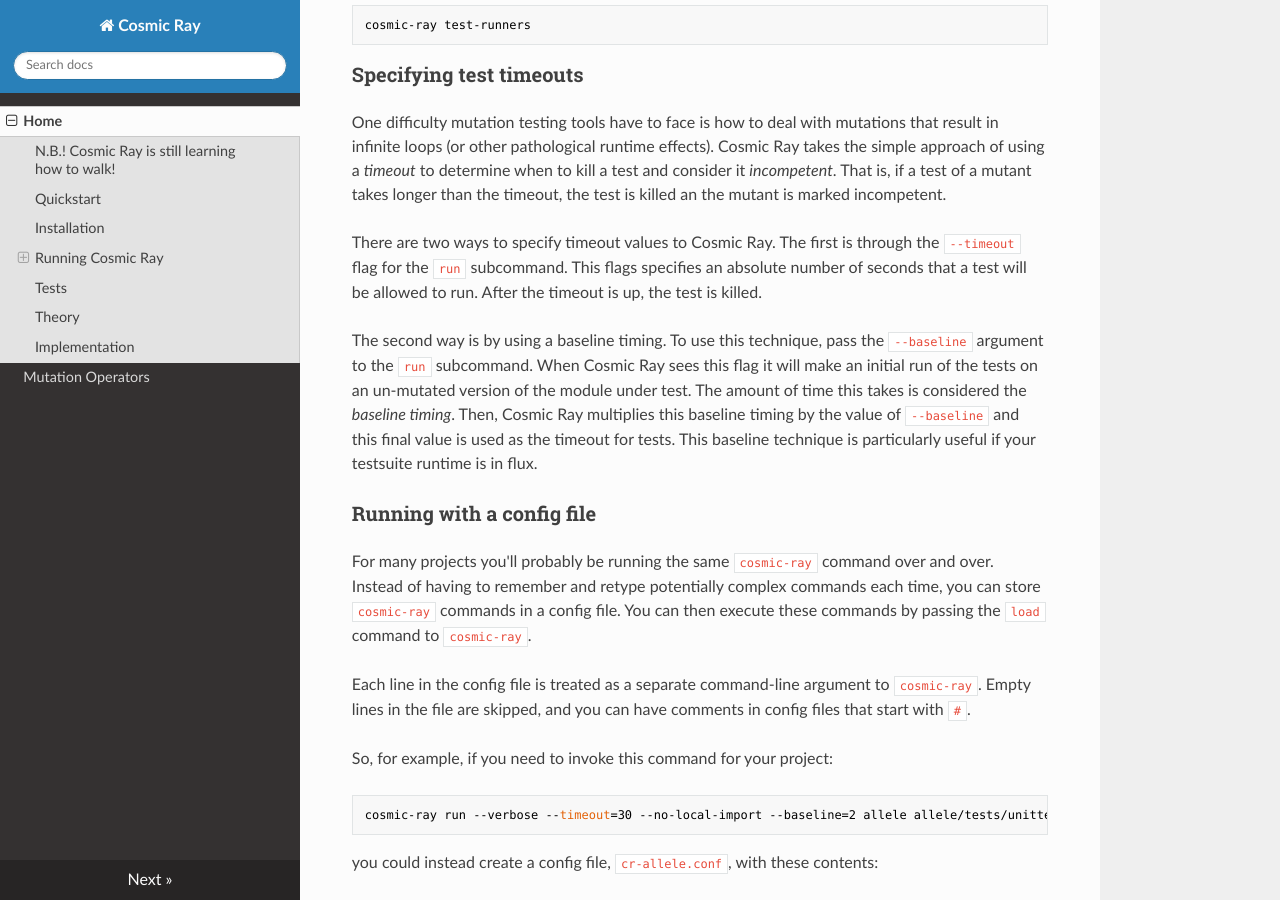
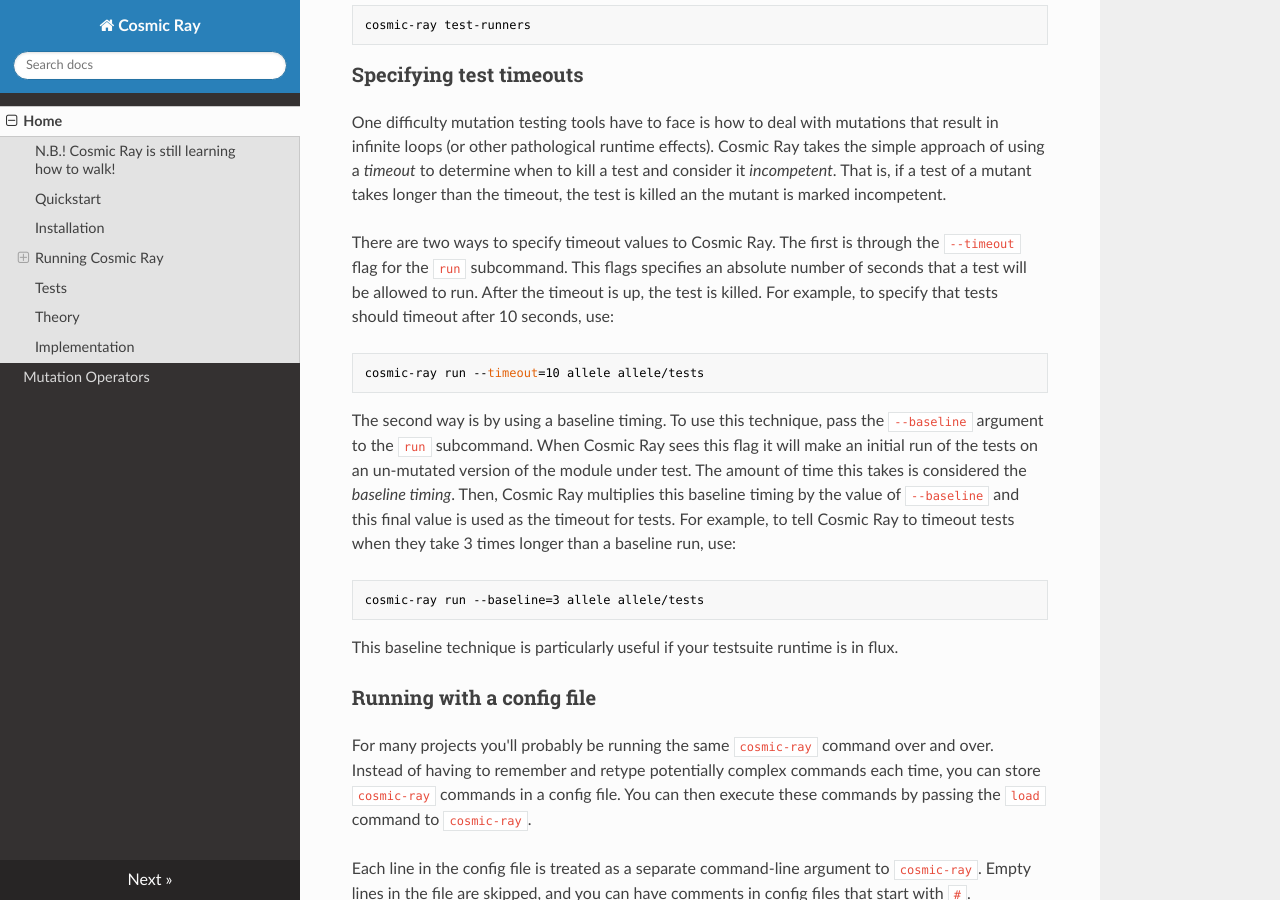
Before and after one commit to sixty-north/cosmic-ray, an MkDocs documentation site: the page built from docs/index.md, in a window 1280 px wide and 900 px high, scrolled down 1823 px. Built offline with MkDocs 1.6.1, drawn with Linux system fonts in a browser that asks for light colours; nearby versions of some CDN libraries; old or Windows-style settings are respelled for this version of MkDocs.

Commit message:
Added example command-lines for timeout section.

````diff
--- a/docs/index.md
+++ b/docs/index.md
@@ -104,7 +104,11 @@
 There are two ways to specify timeout values to Cosmic Ray. The first
 is through the `--timeout` flag for the `run` subcommand. This flags
 specifies an absolute number of seconds that a test will be allowed to
-run. After the timeout is up, the test is killed.
+run. After the timeout is up, the test is killed. For example, to
+specify that tests should timeout after 10 seconds, use:
+```
+cosmic-ray run --timeout=10 allele allele/tests
+```
 
 The second way is by using a baseline timing. To use this technique,
 pass the `--baseline` argument to the `run` subcommand. When Cosmic
@@ -112,8 +116,14 @@
 un-mutated version of the module under test. The amount of time this
 takes is considered the *baseline timing*. Then, Cosmic Ray multiplies
 this baseline timing by the value of `--baseline` and this final value
-is used as the timeout for tests. This baseline technique is
-particularly useful if your testsuite runtime is in flux.
+is used as the timeout for tests. For example, to tell Cosmic Ray to
+timeout tests when they take 3 times longer than a baseline run, use:
+```
+cosmic-ray run --baseline=3 allele allele/tests
+```
+
+This baseline technique is particularly useful if your testsuite
+runtime is in flux.
 
 ### Running with a config file
 
````
